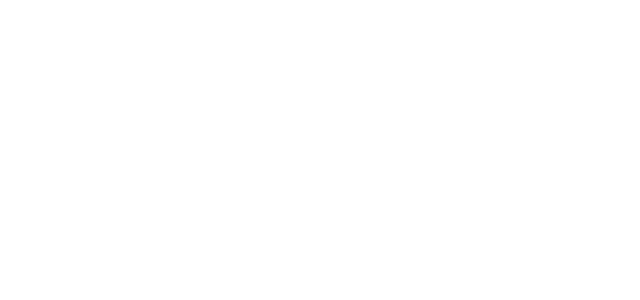
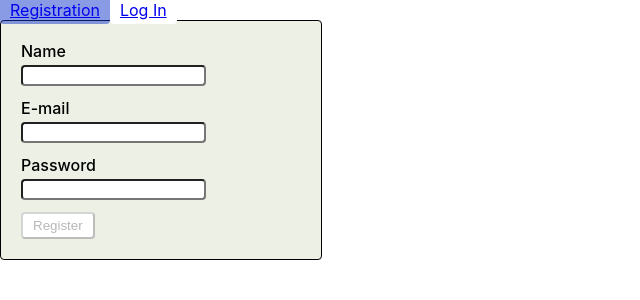
Before and after one commit to OlegBilas/goit-react-hw-08-phonebook, a React (Create React App) app: page /goit-react-hw-08-phonebook/register in a window 1280 px wide. Before the commit this address had no page. Shown: the top 300 px of the page, without its empty margins (0-640 px from the left). Built offline with nearby package versions, Linux system fonts and the light colour scheme.

Commit message:
bags fix

```diff
--- a/src/components/App.jsx
+++ b/src/components/App.jsx
@@ -27,7 +27,7 @@ export function App() {
       <Route path="/" element={<Layout />}>
         <Route index element={<HomePage />} />
         <Route
-          path="/register"
+          path="register"
           element={
             <RestrictedRoute
               redirectTo="/contacts"
@@ -36,13 +36,13 @@ export function App() {
           }
         />
         <Route
-          path="/login"
+          path="login"
           element={
             <RestrictedRoute redirectTo="/contacts" component={<LoginPage />} />
           }
         />
         <Route
-          path="/tasks"
+          path="contacts"
           element={
             <PrivateRoute redirectTo="/login" component={<ContactsPage />} />
           }
--- a/src/components/Layout/Layout.jsx
+++ b/src/components/Layout/Layout.jsx
@@ -2,16 +2,20 @@ import Navigation from 'components/Navigation/Navigation';
 import UserMenu from 'components/UserMenu/UserMenu';
 import React from 'react';
 import { useSelector } from 'react-redux';
+import { Outlet } from 'react-router-dom';
 import { selectIsLoggedIn, selectUser } from 'redux/auth/selectors';
 
 function Layout() {
   const isLoggedIn = useSelector(selectIsLoggedIn);
   const user = useSelector(selectUser);
   return (
-    <header>
-      <Navigation />
-      {isLoggedIn && <UserMenu user={user.email} />}
-    </header>
+    <>
+      <header>
+        <Navigation />
+        {isLoggedIn && <UserMenu user={user.email} />}
+      </header>
+      <Outlet />
+    </>
   );
 }
 
--- a/src/components/LogInForm/LogInForm.jsx
+++ b/src/components/LogInForm/LogInForm.jsx
@@ -23,16 +23,6 @@ export default function LogInForm() {
   const handleSubmit = e => {
     e.preventDefault();
     const form = e.target;
-
-    //Перевірка на коректність даних форми
-    for (const el of form.elements) {
-      const reg = new RegExp(el.pattern);
-      if (!reg.test(el.value)) {
-        return toast.error(el.title);
-      }
-    }
-
-    // const userData = { name: user.email, number: user.password };
     const formData = new FormData(form);
     const userData = Object.fromEntries(formData.entries());
     dispatch(logIn(userData));
@@ -57,14 +47,14 @@ export default function LogInForm() {
         onChange={handleChange}
       />
 
-      <Label htmlFor={idPassword}>Phone</Label>
+      <Label htmlFor={idPassword}>Password</Label>
       <Input
         id={idPassword}
         type="password"
         name="password"
         value={user.password}
-        pattern="/^(?=.*\d)(?=.*[a-z])(?=.*[A-Z]).{6,20}$/"
-        title="Password has to be from 6 to 20 characters, which contain at least one numeric digit, one uppercase and one lowercase letter"
+        pattern="^(?=.*\d)(?=.*[a-z])(?=.*[A-Z]).{6,20}$"
+        title="Password has to be from 6 to 20 characters, which contain at least one numeric digit, one uppercase and one lowercase letter (latin symbols)"
         required
         onChange={handleChange}
       />
--- a/src/components/RegistrationForm/RegistrationForm.jsx
+++ b/src/components/RegistrationForm/RegistrationForm.jsx
@@ -23,16 +23,6 @@ export default function RegistrationForm() {
   const handleSubmit = e => {
     e.preventDefault();
     const form = e.target;
-
-    //Перевірка на коректність даних форми
-    for (const el of form.elements) {
-      const reg = new RegExp(el.pattern);
-      if (!reg.test(el.value)) {
-        return toast.error(el.title);
-      }
-    }
-
-    // const userData = { name: user.email, number: user.password };
     const formData = new FormData(form);
     const userData = Object.fromEntries(formData.entries());
     dispatch(register(userData));
@@ -70,20 +60,20 @@ export default function RegistrationForm() {
         onChange={handleChange}
       />
 
-      <Label htmlFor={idPassword}>Phone</Label>
+      <Label htmlFor={idPassword}>Password</Label>
       <Input
         id={idPassword}
         type="password"
         name="password"
         value={user.password}
-        pattern="/^(?=.*\d)(?=.*[a-z])(?=.*[A-Z]).{6,20}$/"
-        title="Password has to be from 6 to 20 characters, which contain at least one numeric digit, one uppercase and one lowercase letter"
+        pattern="^(?=.*\d)(?=.*[a-z])(?=.*[A-Z]).{6,20}$"
+        title="Password has to be from 6 to 20 characters, which contain at least one numeric digit, one uppercase and one lowercase letter (latin symbols)"
         required
         onChange={handleChange}
       />
 
       <button type="submit" disabled={!user.email || !user.password}>
-        Log in
+        Register
       </button>
     </Form>
   );
--- a/src/components/UserMenu/UserMenu.jsx
+++ b/src/components/UserMenu/UserMenu.jsx
@@ -1,13 +1,15 @@
 import React from 'react';
-import { useDispatch } from 'react-redux';
+import { useDispatch, useSelector } from 'react-redux';
 import { logOut } from 'redux/auth/operations';
+import { selectUser } from 'redux/auth/selectors';
 
 function UserMenu({ email }) {
   const dispatch = useDispatch();
+  const user = useSelector(selectUser);
 
   return (
     <div>
-      <p>`You are loggend in with e-mail ${email}`</p>
+      <p>{`You are loggend in with e-mail ${user.email}`}</p>
       <button onClick={() => dispatch(logOut())}>Logout</button>
     </div>
   );
--- a/src/index.js
+++ b/src/index.js
@@ -12,7 +12,7 @@ ReactDOM.createRoot(document.getElementById('root')).render(
   <React.StrictMode>
     <Provider store={store}>
       <PersistGate loading={null} persistor={persistor}>
-        <BrowserRouter>
+        <BrowserRouter basename="/goit-react-hw-08-phonebook">
           <App />
         </BrowserRouter>
       </PersistGate>
```
